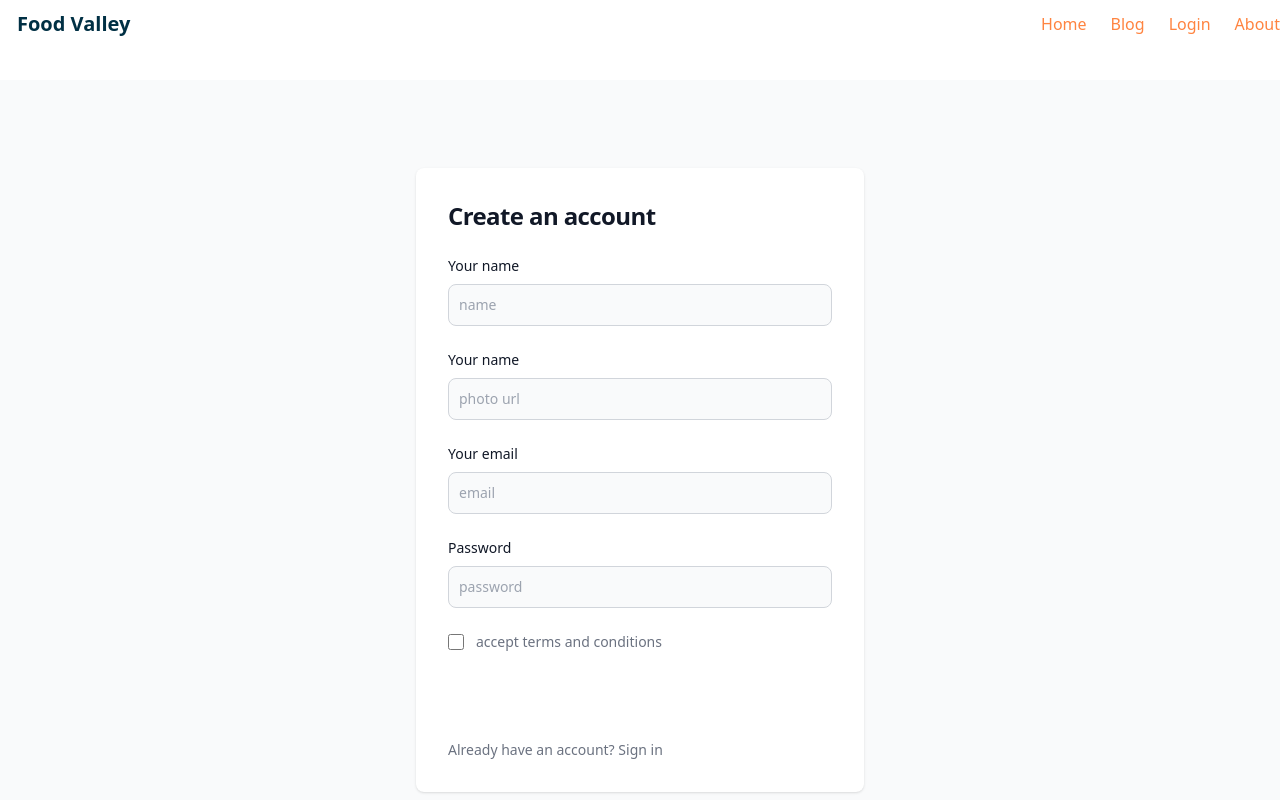
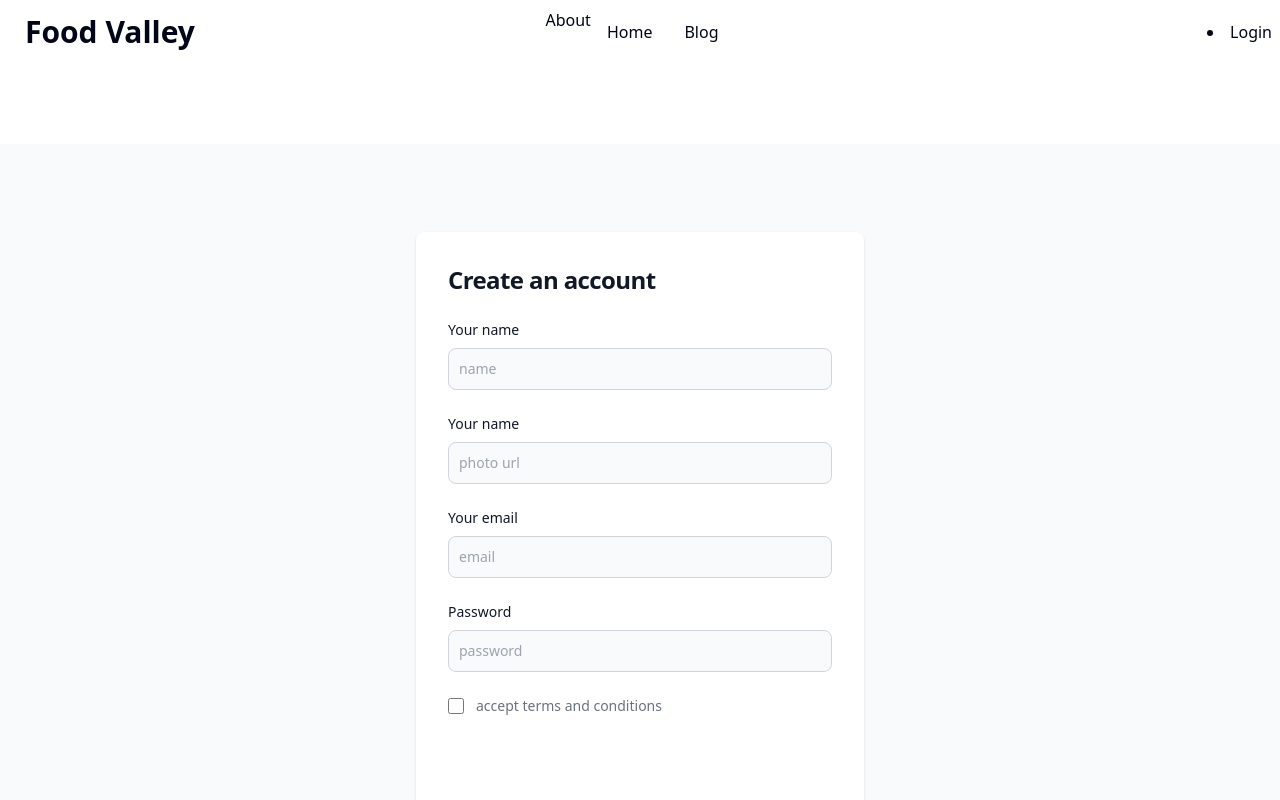
Before and after one commit to Sharmin64/chief-hunt-client, a React (Vite) app: page /register in a window 1280 px wide. Shown: the top 800 px of the page. Built offline with nearby package versions, Linux system fonts and the light colour scheme; no server answers.

Commit message:
toast added

```diff
--- a/package.json
+++ b/package.json
@@ -20,6 +20,7 @@
     "react-lazy-load": "^4.0.1",
     "react-router-dom": "^6.11.0",
     "react-spinners": "^0.13.8",
+    "react-toastify": "^9.1.2",
     "sort-by": "^1.2.0",
     "swiper": "^9.2.4"
   },
--- a/src/Pages/FoodDetails/FoodDetails.jsx
+++ b/src/Pages/FoodDetails/FoodDetails.jsx
@@ -1,8 +1,17 @@
-import React from 'react';
+import React, { useState } from 'react';
 import { useLoaderData } from 'react-router-dom';
 import { FcLike } from "react-icons/fc";
+import { ToastContainer, toast } from 'react-toastify';
+import 'react-toastify/dist/ReactToastify.css';
+
 
 const FoodDetails = () => {
+  const [disable, setDisable] = useState(false)
+ ;
+  const handleFavourite = () => {
+    toast("Favourite added!")
+    setDisable(true)
+  }
   const details = useLoaderData()
   const {id, picture,name,description,likes,ingredients,yearsOfExperience} = details
   console.log(details);
@@ -19,11 +28,11 @@ const FoodDetails = () => {
     <p> Likes: {likes} <span><FcLike className='inline'/></span></p>
     <p> Details:{description}</p>
     <div className="card-actions">
-      <button className="btn btn-primary">Download</button>
+      <button onClick={handleFavourite} disabled={disable} className="btn btn-primary">Favorite</button>
     </div>
   </div>
 </div>
-
+<ToastContainer />
     </div>
   );
 };
--- a/src/Pages/SwipePage/SwipePage.jsx
+++ b/src/Pages/SwipePage/SwipePage.jsx
@@ -10,15 +10,15 @@ import chef_4 from '../../assets/chef_4.jpg'
 import chef_5 from '../../assets/chef_5.jpg'
 const SwipePage = () => {
   return (
-    <div className='container px-4 py-4 justify-center'>
+    <div className='container px-4 py-4 justify-center bg-gray-300'>
 
       <div className="card ">
       <Swiper
         freeMode={true}
         grabCursor={true}
         modules={[FreeMode]}
-        className='hidden min-h-fit'
-      spaceBetween={10}
+        className='hidden'
+      spaceBetween={5}
       slidesPerView={5}
       onSlideChange={() => console.log('slide change')}
       onSwiper={(swiper) => console.log(swiper)}
--- a/src/layout/FoodCard/FoodCard.jsx
+++ b/src/layout/FoodCard/FoodCard.jsx
@@ -13,7 +13,7 @@ const FoodCard = () => {
   return (
     <div>
       <h1 className='text-center'>All Cheves</h1>
-      <div className='grid grid-cols-1 lg:grid-cols-3 md:grid-cols-2 gap-4 mx-auto'>
+      <div className='grid grid-cols-1 lg:grid-cols-3 md:grid-cols-2 gap-4 mx-auto sm:w-full'>
       {
         categories.map(category => <FoodCategory
           key={category.id}
--- a/src/layout/FoodCard/FoodCategory.jsx
+++ b/src/layout/FoodCard/FoodCategory.jsx
@@ -1,5 +1,6 @@
 import React from 'react';
 import { Link } from 'react-router-dom';
+import LazyLoad from 'react-lazy-load';
 
 const FoodCategory = ({ category }) => {
 
@@ -7,8 +8,10 @@ const FoodCategory = ({ category }) => {
   const {id,picture,name,yearsOfExperience,numberOfRecipes,likes}=category
   return (
     <div className='container'>
-      <div className="card w-96 bg-base-100 shadow-xl image-full">
-  <figure><img src={picture} alt="chef" /></figure>
+      <div className="card  bg-base-100 shadow-xl image-full">
+        <LazyLoad>
+          <img className='h-[300px]' src={picture} alt="" />
+        </LazyLoad>
   <div className="card-body">
     <h2 className="card-title">{name}</h2>
     <p>Years of experience:{yearsOfExperience}</p>
--- a/src/layout/Header/Header.jsx
+++ b/src/layout/Header/Header.jsx
@@ -2,6 +2,7 @@ import React, { useContext } from 'react';
 import { Link, NavLink } from 'react-router-dom';
 import { AuthContext } from '../../Pages/Provider/AuthProvider';
 import { FaUserCircle } from "react-icons/fa";
+
 
 
 
@@ -15,32 +16,39 @@ const Header = () => {
     .catch(error=> console.log(error))
   }
   return (
-    <nav className='my-nav'>
-    <div className="navba flex justify-center  lg:justify-between flex-col md:flex-row ">
-  <div className="flex-1">
-    <a className="btn btn-ghost normal-case text-xl text-[#003044]">Food Valley</a>
+    <div className="navbar bg-base-100">
+    <div className="navbar-start">
+      <div className="dropdown">
+        <label tabIndex={0} className="btn btn-ghost lg:hidden">
+          <svg xmlns="http://www.w3.org/2000/svg" className="h-5 w-5" fill="none" viewBox="0 0 24 24" stroke="currentColor"><path strokeLinecap="round" strokeLinejoin="round" strokeWidth="2" d="M4 6h16M4 12h8m-8 6h16" /></svg>
+        </label>
+
       </div>
-  <div className="flex justify-around gap-2 sm:grid-row-1 hidden md:flex items-center space-x-1">
-    <div className="flex items-center list-none space-x-6 text-[#ff8440]">
+      <a className="btn btn-ghost normal-case text-3xl">Food Valley</a>
+    </div>
+    <div className="navbar-center hidden  items-center lg:flex">
+      <ul className="menu menu-horizontal px-1">
+      <NavLink className={({ isActive }) => (isActive ? 'text-[#848AFE]' : '')} to='/about'> <li>About</li></NavLink>
+        <li tabIndex={0}>
         <NavLink className={({ isActive }) => (isActive ? 'text-[#848AFE]' : '')} to='/'><li>Home</li></NavLink>
 <NavLink className={({ isActive }) => (isActive ? 'text-[#848AFE]' : '')} to='/blog'> <li>Blog</li></NavLink>
+        </li>
+
+      </ul>
+    </div>
+    <div className="navbar-end">
     <span>
         {user ?
 <Link> <button onClick={handleLogOut}>Logout</button></Link> :
 <NavLink className={({ isActive }) => (isActive ? 'text-[#848AFE]' : '')} to='/login'> <li>Login</li></NavLink>
 }
         </span>
-            <NavLink className={({ isActive }) => (isActive ? 'text-[#848AFE]' : '')} to='/about'> <li>About</li></NavLink>
+
         {user &&
 <FaUserCircle title={user.displayName} style={{ color: '#00d5f2', fontSize:'2rem'}}></FaUserCircle>
         }
-
-    </div>
-
     </div>
   </div>
-
-    </nav>
   );
 };
 
--- a/src/main.jsx
+++ b/src/main.jsx
@@ -5,6 +5,7 @@ import './index.css'
 import { RouterProvider } from 'react-router-dom'
 import router from './Routes/Router'
 import AuthProvider from './Pages/Provider/AuthProvider'
+
 
 
 ReactDOM.createRoot(document.getElementById('root')).render(
```
Also changed, not shown: 2 other files (tests, documents, lock files or other folders). Lines whose indentation alone changed are shown as unchanged.
